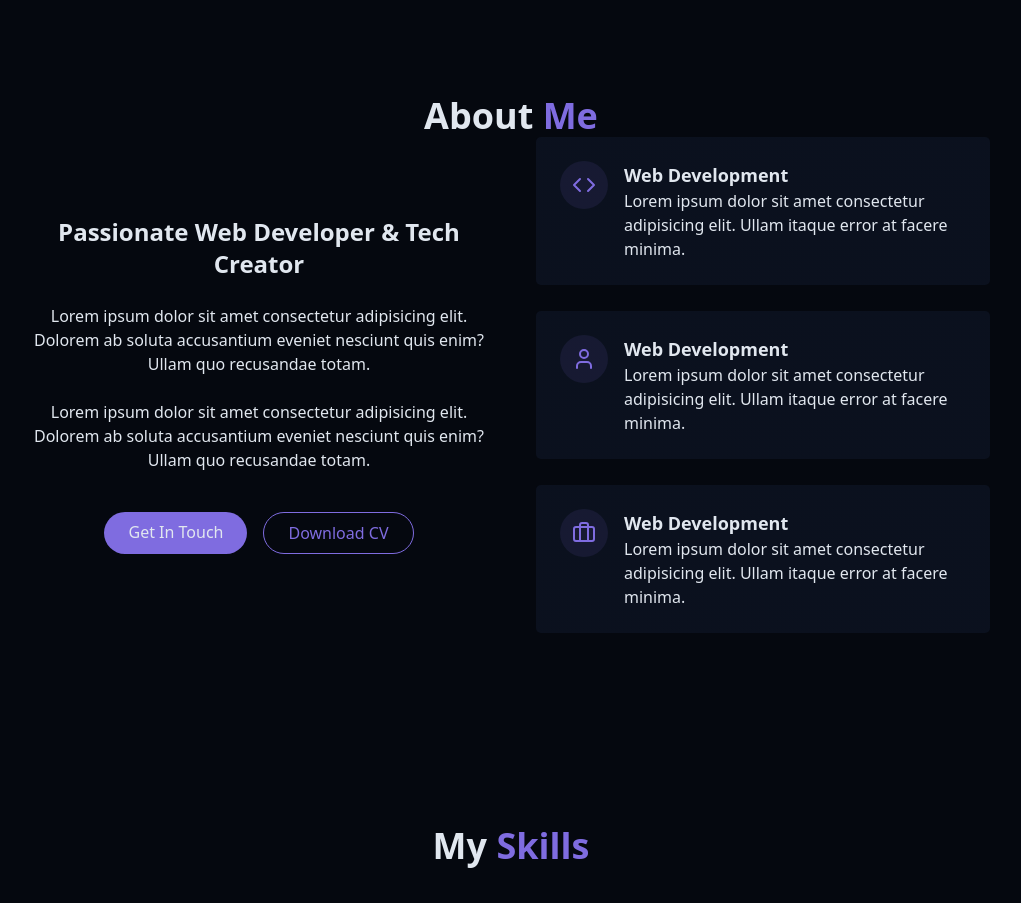
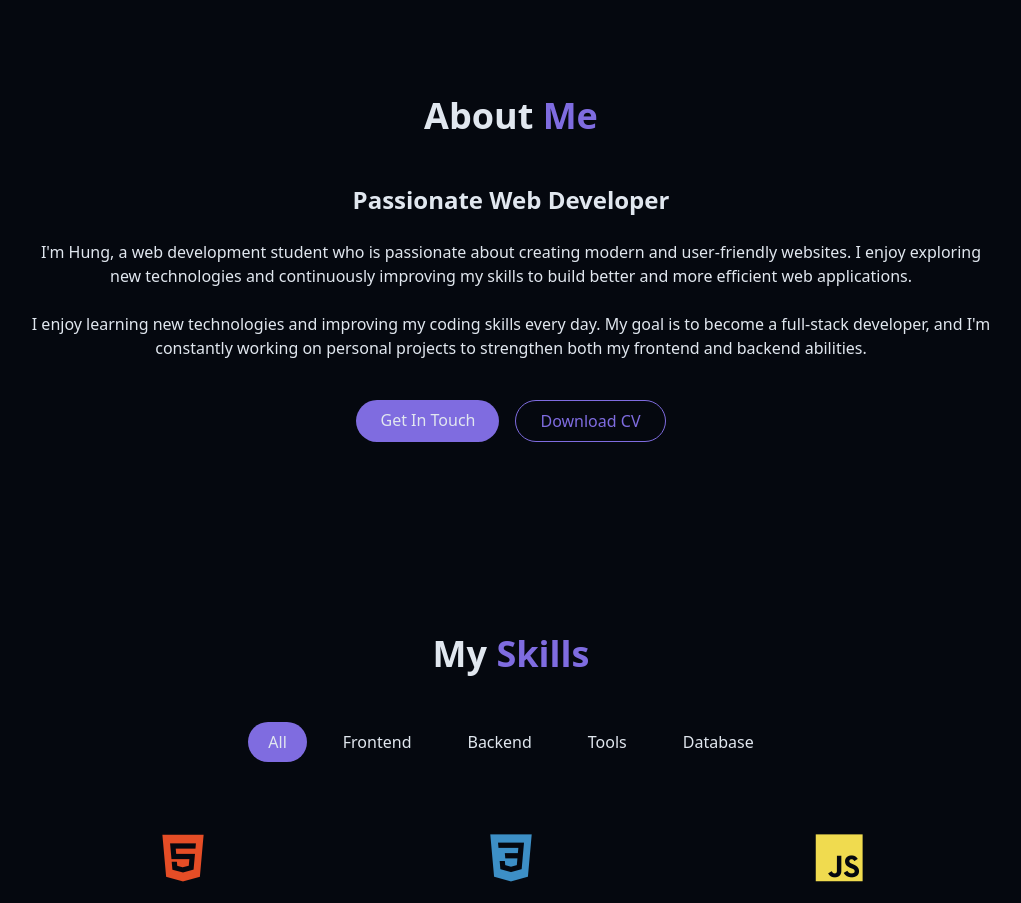
Before and after one commit to khunglongcon2k5/personal-portfolio, a React (Vite) app: page / in a window 1280 px wide. Shown: the part 800-1703 px from the top of the page, without its empty margins (129-1150 px from the left). Built offline with nearby package versions, Linux system fonts and the light colour scheme; some icons are missing.

Commit message:
refactor: simplify AboutSection layout and add personal content

```diff
--- a/src/components/AboutSection.jsx
+++ b/src/components/AboutSection.jsx
@@ -8,21 +8,22 @@ export const AboutSection = () => {
           About <span className="text-primary"> Me</span>
         </h2>
 
-        <div className="grid grid-cols-1 md:grid-cols-2 gap-12 items-center">
+        <div className="mt-12 gap-12 items-center">
           <div className="space-y-6">
-            <h3 className="text-2xl font-semibold">
-              Passionate Web Developer & Tech Creator
-            </h3>
+            <h3 className="text-2xl font-semibold">Passionate Web Developer</h3>
 
             <p className="text-muted-foreground">
-              Lorem ipsum dolor sit amet consectetur adipisicing elit. Dolorem
-              ab soluta accusantium eveniet nesciunt quis enim? Ullam quo
-              recusandae totam.
+              I'm Hung, a web development student who is passionate about
+              creating modern and user-friendly websites. I enjoy exploring new
+              technologies and continuously improving my skills to build better
+              and more efficient web applications.
             </p>
+
             <p className="text-muted-foreground">
-              Lorem ipsum dolor sit amet consectetur adipisicing elit. Dolorem
-              ab soluta accusantium eveniet nesciunt quis enim? Ullam quo
-              recusandae totam.
+              I enjoy learning new technologies and improving my coding skills
+              every day. My goal is to become a full-stack developer, and I'm
+              constantly working on personal projects to strengthen both my
+              frontend and backend abilities.
             </p>
 
             <div className="flex flex-col sm:flex-row gap-4 pt-4 justify-center">
@@ -38,53 +39,6 @@ export const AboutSection = () => {
               </a>
             </div>
           </div>
-
-          <div className="grid grid-cols-1 gap-6">
-            <div className="gradient-border p-6 card-hover">
-              <div className="flex items-start gap-4">
-                <div className="p-3 rounded-full bg-primary/10">
-                  <Code className="h-6 w-6 text-primary" />
-                </div>
-                <div className="text-left">
-                  <h4 className="font-semibold text-lg">Web Development</h4>
-                  <p className="text-muted-foreground">
-                    Lorem ipsum dolor sit amet consectetur adipisicing elit.
-                    Ullam itaque error at facere minima.
-                  </p>
-                </div>
-              </div>
-            </div>
-            <div className="gradient-border p-6 card-hover">
-              {" "}
-              <div className="flex items-start gap-4">
-                <div className="p-3 rounded-full bg-primary/10">
-                  <User className="h-6 w-6 text-primary" />
-                </div>
-                <div className="text-left">
-                  <h4 className="font-semibold text-lg">Web Development</h4>
-                  <p className="text-muted-foreground">
-                    Lorem ipsum dolor sit amet consectetur adipisicing elit.
-                    Ullam itaque error at facere minima.
-                  </p>
-                </div>
-              </div>
-            </div>
-            <div className="gradient-border p-6 card-hover">
-              {" "}
-              <div className="flex items-start gap-4">
-                <div className="p-3 rounded-full bg-primary/10">
-                  <Briefcase className="h-6 w-6 text-primary" />
-                </div>
-                <div className="text-left">
-                  <h4 className="font-semibold text-lg">Web Development</h4>
-                  <p className="text-muted-foreground">
-                    Lorem ipsum dolor sit amet consectetur adipisicing elit.
-                    Ullam itaque error at facere minima.
-                  </p>
-                </div>
-              </div>
-            </div>
-          </div>
         </div>
       </div>
     </section>
```
